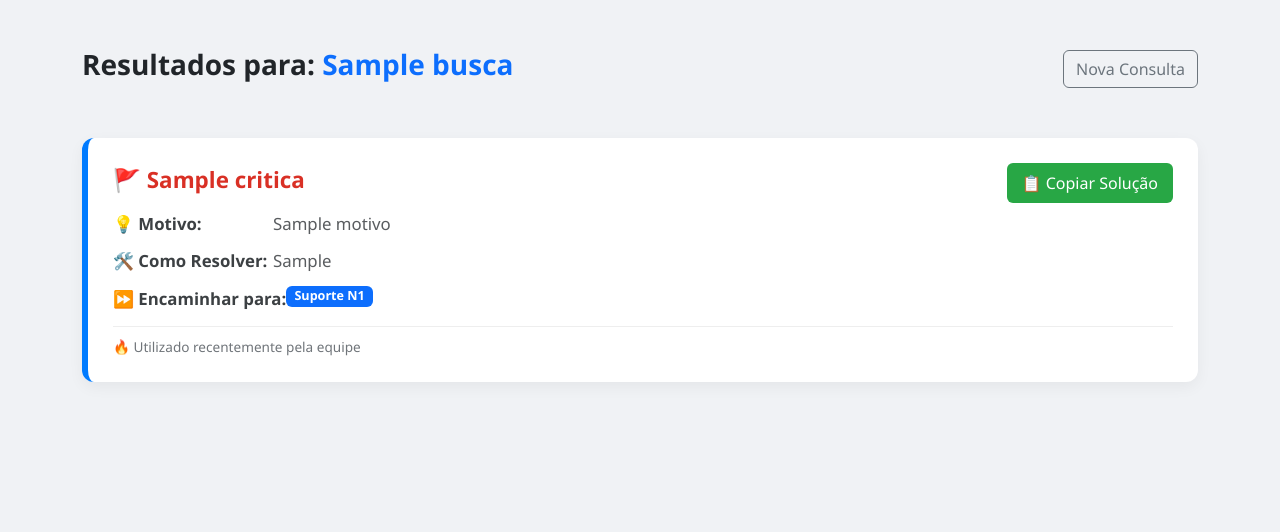
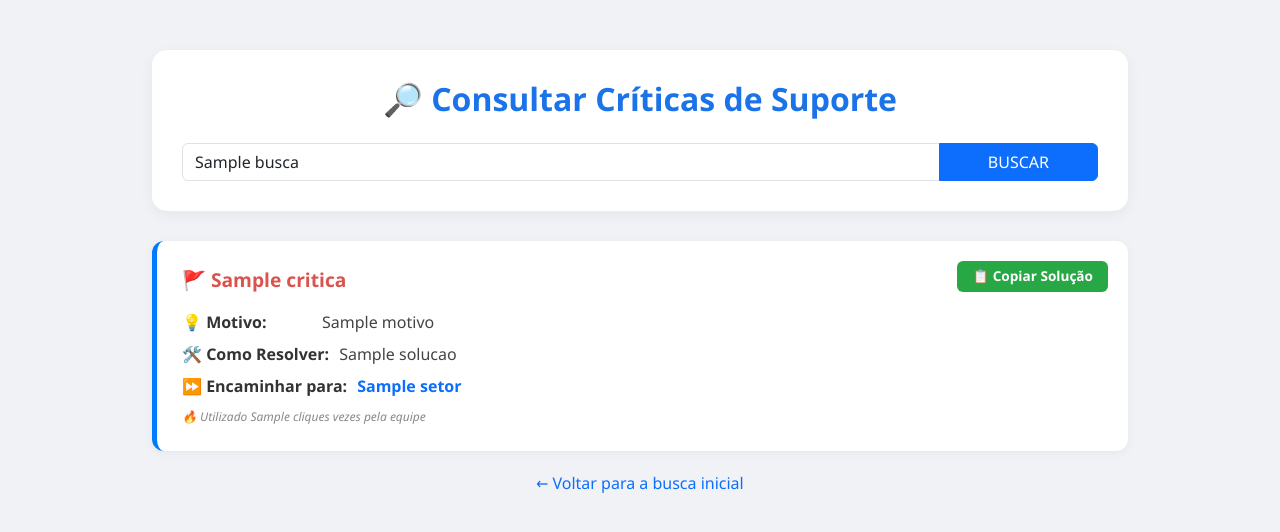
Before and after one commit to JoaoMalkiewiez/Validador-WEB, a Flask app: template templates/criticas.html in a window 1280 px wide. Shown: the top 532 px of the page. Run offline with Flask 3, Linux system fonts and the light colour scheme; the template is opened without the code that fills it: most values are stand-ins (such as "Sample title", 1, 10 or a date in 2020).

Commit message:
Atualizaiticas

```diff
--- a/templates/criticas.html
+++ b/templates/criticas.html
@@ -2,75 +2,94 @@
 <html lang="pt-br">
 <head>
     <meta charset="UTF-8">
-    <title>Resultados de Suporte</title>
+    <meta name="viewport" content="width=device-width, initial-scale=1.0">
+    <title>Resultados - Fluxo Milionário</title>
     <link href="https://cdn.jsdelivr.net/npm/bootstrap@5.3.0/dist/css/bootstrap.min.css" rel="stylesheet">
     <style>
-        body { background-color: #f0f2f5; font-family: 'Segoe UI', sans-serif; }
-        .result-card {
-            background: white; border-radius: 12px; border-left: 6px solid #007bff;
-            box-shadow: 0 5px 15px rgba(0,0,0,0.05); padding: 25px; margin-bottom: 25px;
+        body { background-color: #f0f2f5; font-family: 'Segoe UI', Tahoma, Geneva, Verdana, sans-serif; }
+        .container { max-width: 1000px; margin-top: 50px; }
+        .search-header { background: white; padding: 30px; border-radius: 15px; box-shadow: 0 4px 15px rgba(0,0,0,0.05); margin-bottom: 30px; }
+
+        /* Estilo dos Cards igual à imagem */
+        .critica-card {
+            background: white;
+            border-radius: 12px;
+            border-left: 5px solid #007bff;
+            padding: 25px;
+            margin-bottom: 20px;
+            box-shadow: 0 2px 10px rgba(0,0,0,0.05);
             position: relative;
         }
-        .critica-titulo { color: #d93025; font-weight: bold; font-size: 1.4rem; margin-bottom: 15px; display: flex; align-items: center; gap: 10px; }
-        .info-row { margin-bottom: 12px; font-size: 1.05rem; display: flex; align-items: flex-start; }
-        .icon-label { font-weight: bold; color: #3c4043; min-width: 160px; display: inline-block; }
-        .btn-copy { background-color: #28a745; color: white; border: none; padding: 8px 15px; border-radius: 6px; font-weight: 500; position: absolute; top: 25px; right: 25px; transition: 0.3s; }
-        .status-badge { font-size: 0.85rem; color: #70757a; margin-top: 15px; border-top: 1px solid #eee; padding-top: 10px; }
+        .critica-title { color: #d9534f; font-weight: 700; font-size: 1.2rem; margin-bottom: 15px; display: flex; align-items: center; gap: 10px; }
+        .info-item { margin-bottom: 8px; display: flex; align-items: flex-start; gap: 10px; color: #444; }
+        .info-label { font-weight: 700; color: #333; min-width: 130px; }
+
+        .btn-copiar {
+            position: absolute;
+            top: 20px;
+            right: 20px;
+            background-color: #28a745;
+            color: white;
+            border: none;
+            padding: 5px 15px;
+            border-radius: 6px;
+            font-size: 0.85rem;
+            font-weight: bold;
+        }
+        .btn-copiar:hover { background-color: #218838; }
+        .badge-utilizado { font-size: 0.75rem; color: #888; font-style: italic; margin-top: 10px; display: block; }
     </style>
 </head>
-<body class="container py-5">
-    <div class="d-flex justify-content-between align-items-center mb-5">
-        <h3 class="text-dark fw-bold">Resultados para: <span class="text-primary">{{ busca }}</span></h3>
-        <a href="/" class="btn btn-outline-secondary">Nova Consulta</a>
+<body>
+    <div class="container">
+        <div class="search-header text-center">
+            <h2 style="color: #1a73e8; font-weight: 700; margin-bottom: 25px;">🔎 Consultar Críticas de Suporte</h2>
+            <form action="/criticas" method="GET" class="input-group">
+                <input type="text" name="busca" class="form-control" value="{{ busca }}" placeholder="Digite o erro...">
+                <button type="submit" class="btn btn-primary px-5">BUSCAR</button>
+            </form>
         </div>
 
+        {% if dados %}
             {% for item in dados %}
-    <div class="result-card" id="card-{{ loop.index }}">
-        <button class="btn btn-copy" onclick="copiarSolucao('{{ loop.index }}')">📋 Copiar Solução</button>
+            <div class="critica-card">
+                <button class="btn-copiar" onclick="copiarTexto('{{ item.solucao | replace('\n', ' ') }}')">📋 Copiar Solução</button>
 
-        <div class="critica-titulo">🚩 {{ item.critica }}</div>
-
-        <div class="info-row">
-            <span class="icon-label">💡 Motivo:</span>
-            <span class="text-muted">{{ item.motivo }}</span>
+                <div class="critica-title">
+                    🚩 {{ item.critica }}
                 </div>
 
-        <div class="info-row">
-            <span class="icon-label">🛠️ Como Resolver:</span>
-            <span id="texto-solucao-{{ loop.index }}" class="text-muted">{{ item.como_resolver }}</span>
+                <div class="info-item">
+                    <span class="info-label">💡 Motivo:</span>
+                    <span>{{ item.motivo }}</span>
                 </div>
 
-        <div class="info-row">
-            <span class="icon-label">⏩ Encaminhar para:</span>
-            <span class="badge bg-primary">Suporte N1</span>
+                <div class="info-item">
+                    <span class="info-label">🛠️ Como Resolver:</span>
+                    <span>{{ item.solucao }}</span>
                 </div>
 
-        <div class="status-badge">🔥 Utilizado recentemente pela equipe</div>
+                <div class="info-item">
+                    <span class="info-label">⏩ Encaminhar para:</span>
+                    <span class="text-primary fw-bold">{{ item.setor }}</span>
                 </div>
+
+                <span class="badge-utilizado">🔥 Utilizado {{ item.cliques or 0 }} vezes pela equipe</span>
+            </div>
+            {% endfor %}
         {% else %}
-    <div class="alert alert-warning shadow-sm">Nenhuma crítica encontrada para sua busca.</div>
-    {% endfor %}
+            <div class="alert alert-warning text-center">Nenhuma crítica encontrada para "{{ busca }}".</div>
+        {% endif %}
+
+        <div class="text-center mb-5">
+            <a href="/" class="text-decoration-none">← Voltar para a busca inicial</a>
+        </div>
+    </div>
 
     <script>
-        function copiarSolucao(id) {
-            // Pega o texto do elemento específico
-            const textoParaCopiar = document.getElementById('texto-solucao-' + id).innerText;
-
-            // Usa a API do navegador para copiar
-            navigator.clipboard.writeText(textoParaCopiar).then(() => {
-                const botao = document.querySelector(`#card-${id} .btn-copy`);
-                const textoOriginal = botao.innerHTML;
-
-                // Feedback visual de sucesso
-                botao.innerHTML = '✅ Copiado!';
-                botao.style.backgroundColor = '#155724';
-
-                setTimeout(() => {
-                    botao.innerHTML = textoOriginal;
-                    botao.style.backgroundColor = '#28a745';
-                }, 2000);
-            }).catch(err => {
-                console.error('Erro ao copiar: ', err);
+        function copiarTexto(texto) {
+            navigator.clipboard.writeText(texto).then(() => {
+                alert("Solução copiada para a área de transferência!");
             });
         }
     </script>
```
Lines whose indentation alone changed are shown as unchanged.
